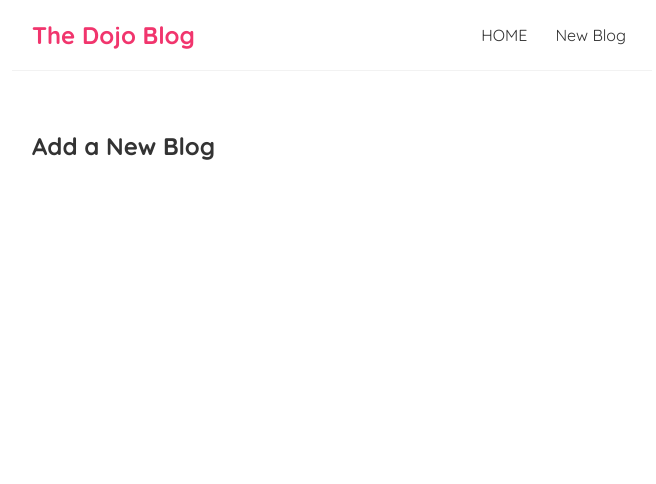
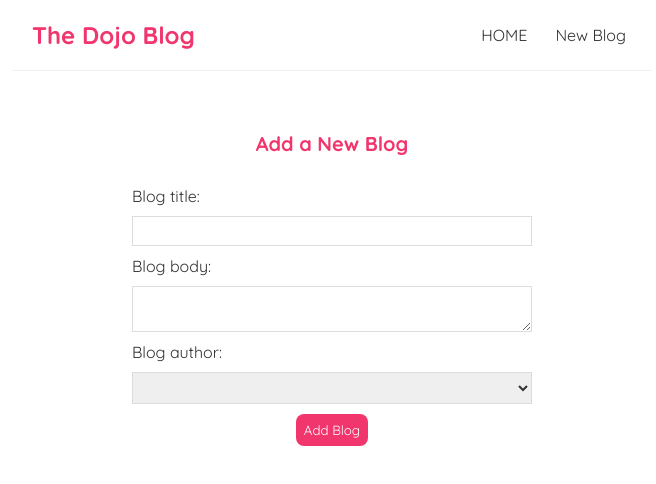
Before and after one commit to Cliff-Mbithuka/React-Dojo-Blog, a React (Create React App) app: page /create in a window 1280 px wide. Shown: the top 484 px of the page, without its empty margins (308-964 px from the left). Built offline with nearby package versions, Linux system fonts and the light colour scheme.

Commit message:
controlled inputs

```diff
--- a/src/Create.js
+++ b/src/Create.js
@@ -1,9 +1,37 @@
+import { useState } from "react";
+
 const Create = () => {
-    return (
-      <div className="create">
-        <h2>Add a New Blog</h2>
-      </div>
-     );
-}
+const[title, setTitle] = useState('');
+const[body, setBody] = useState('');
+const [author, setAuthor] = useState('');
+
+  return (
+    <div className="create">
+      <h2>Add a New Blog</h2>
+      <form>
+        <label>Blog title:</label>
+        <input type="text" required value={title}
+        onChange = {(e) => setTitle(e.target.value)}/>
+
+        <label>Blog body:</label>
+        <textarea required value={body}
+          onChange= {(e) => setBody(e.target.value)}>
+          </textarea>
+
+
+        <label>Blog author: </label>
+        <select value="author"
+        onChange= {(e) => setAuthor(e.target.value)}>
+          <option value="mario" ></option>
+          <option value="yoshi"></option>
+        </select>
+        <button>Add Blog</button>
+        <p>{title}</p>
+        <p>{body}</p>
+        <p>{author}</p>
+      </form>
+    </div>
+  );
+};
 
 export default Create;
--- a/src/index.css
+++ b/src/index.css
@@ -67,3 +67,35 @@
   border-radius: 8px;
   cursor: pointer;
 }
+
+/* create new blog form */
+.create {
+  max-width: 400px;
+  margin: 0 auto;
+  text-align: center;
+}
+.create label {
+  text-align: left;
+  display: block;
+}
+.create h2 {
+  font-size: 20px;
+  color: #f1356d;
+  margin-bottom: 30px;
+}
+.create input, .create textarea, .create select {
+  width: 100%;
+  padding: 6px 10px;
+  margin: 10px 0;
+  border: 1px solid #ddd;
+  box-sizing: border-box;
+  display: block;
+}
+.create button {
+  background: #f1356d;
+  color: #fff;
+  border: 0;
+  padding: 8px;
+  border-radius: 8px;
+  cursor: pointer;
+}
```
